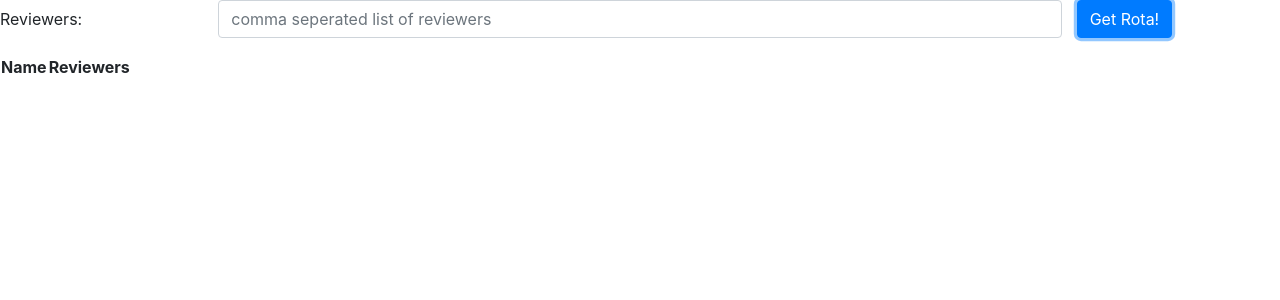
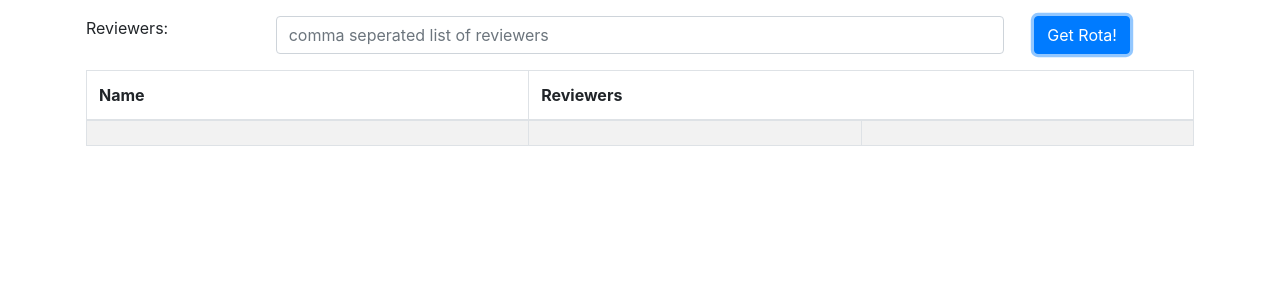
Before and after one commit to superoverflow/react-reviewer-rota, a React (Create React App) app: page / in a window 1280 px wide. Both pictures are taken after a click on the button "Get Rota!". Shown: the top 300 px of the page. Built offline with nearby package versions, Linux system fonts and the light colour scheme.

Commit message:
fix warnings

```diff
--- a/src/App.js
+++ b/src/App.js
@@ -5,9 +5,7 @@ import ReviewerForm from './components/form'
 function App() {
   return (
     <div className="App">
-      <body>
         <ReviewerForm />
-      </body>
     </div>
   );
 }
--- a/src/components/form.js
+++ b/src/components/form.js
@@ -3,6 +3,8 @@ import Button from 'react-bootstrap/Button'
 import Form from 'react-bootstrap/Form'
 import Col from 'react-bootstrap/Col'
 import Row from 'react-bootstrap/Row'
+import Table from 'react-bootstrap/Table'
+import Container from 'react-bootstrap/Container'
 
 function generateRota(reviewers) {
     /*given n reviewers, where n > 2 eg. A, B, C, D
@@ -14,8 +16,12 @@ function generateRota(reviewers) {
     */
     var rota = {}
     const reviewers_shuffled = shuffle(reviewers)
-    for (var index = 0; index < reviewers_shuffled.length; index++) {
-        rota[reviewers_shuffled[index]] = getReviewer(reviewers_shuffled, index)
+    const len = reviewers_shuffled.length
+    for (var index = 0; index < len; index++) {
+        rota[reviewers_shuffled[index]] = [
+            reviewers_shuffled[(index - 1 + len) % len] ,
+            reviewers_shuffled[(index + 1 + len) % len],
+        ]
     }
     console.log(rota)
     return rota
@@ -25,34 +31,31 @@ function shuffle(arrays) {
     return arrays.sort(() => Math.random() - 0.5)
 }
 
-function getReviewer(reviewers, index) {
-    if (index === 0) {
-        return [reviewers.slice(-1), reviewers[1]]
-    } else if (index === reviewers.length - 1) {
-        return [reviewers[reviewers.length - 2], reviewers[0]]
-    } else {
-        return [reviewers[index - 1], reviewers[index + 1]]
-    }
-}
-
 function ReviewerTable(props) {
     return (
-        <table>
-            <ReviewerTableHeader rota={props.rota} />
+        <Table striped bordered hover>
+            <thead>
+                <ReviewerTableHeader rota={props.rota} />
+            </thead>
             <tbody>
                 {
                     Object.keys(props.rota).sort().map(k =>
-                        <ReviewerTableRow name={k} reviewers={props.rota[k]} />
+                        <ReviewerTableRow key={k} name={k} reviewers={props.rota[k]} />
                     )
                 }
             </tbody>
-        </table>
+        </Table>
     )
 }
 
 function ReviewerTableHeader(props) {
     if (Object.keys(props.rota).length > 0) {
-        return <tr><th>Name</th> <th>Reviewers</th></tr>
+        return (
+            <tr>
+                <th>Name</th>
+                <th colSpan="2">Reviewers</th>
+            </tr>
+        )
     } else {
         return <></>
     }
@@ -79,10 +82,12 @@ export default function ReviewerForm(props) {
     }
 
     return (
-        <>
+        <Container className="p-3">
             <Form>
                 <Form.Group as={Row} controlId="reviewersInput">
-                    <Form.Label column sm="2">Reviewers: </Form.Label>
+                    <Col sm="2">
+                        <Form.Label>Reviewers: </Form.Label>
+                    </Col>
                     <Col sm="8">
                         <Form.Control
                             type="text"
@@ -90,11 +95,17 @@ export default function ReviewerForm(props) {
                             onChange={e => setNames(e.target.value)}
                         />
                     </Col>
-                    <Button column sm="2" variant="primary" onClick={handleSubmit}>Get Rota!</Button>
+                    <Col sm="2">
+                        <Button
+                            variant="primary"
+                            onClick={handleSubmit}>
+                            Get Rota!
+                        </Button>
+                    </Col>
                 </Form.Group>
             </Form>
 
             <ReviewerTable rota={rota} />
-        </>
+        </Container>
     )
 }
```
